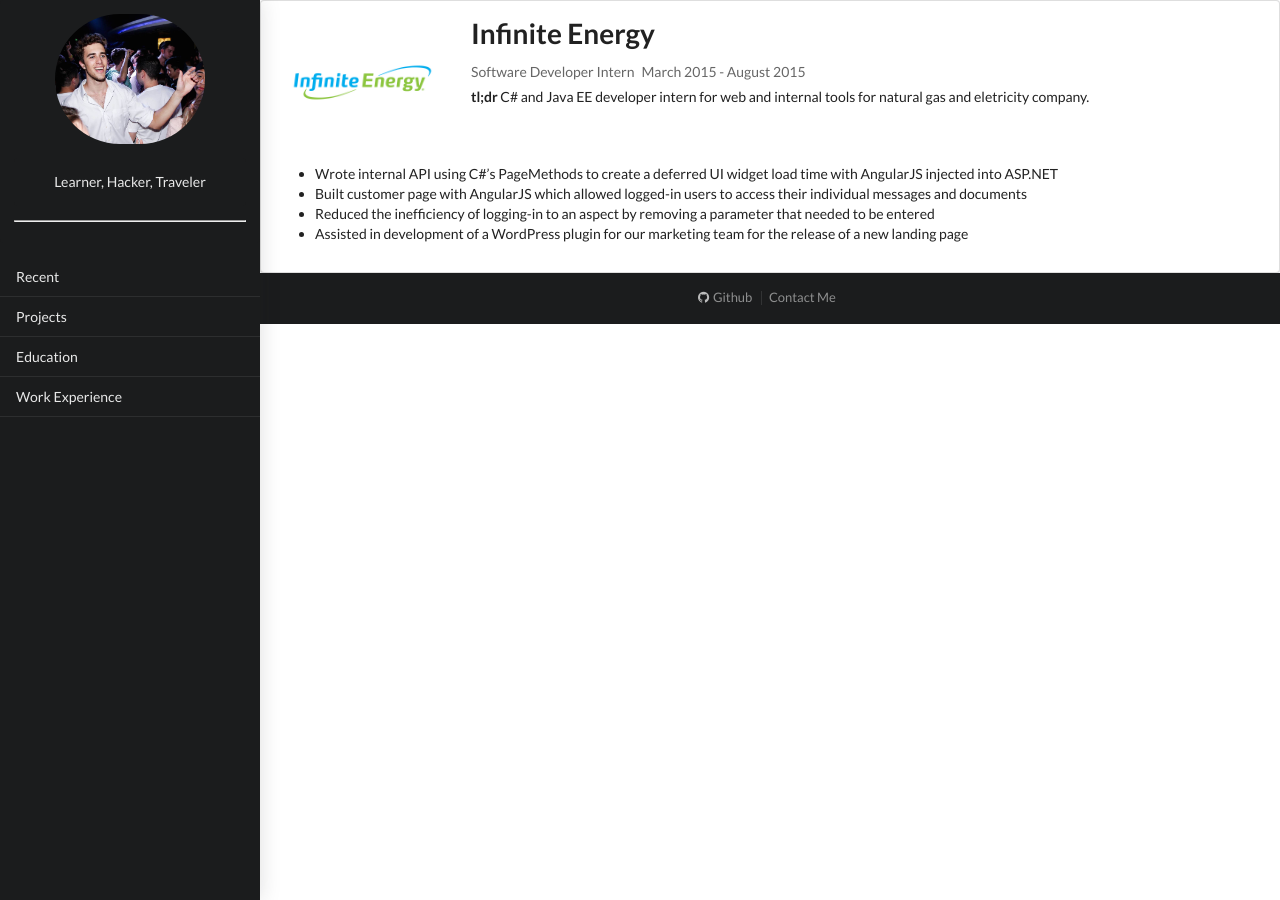
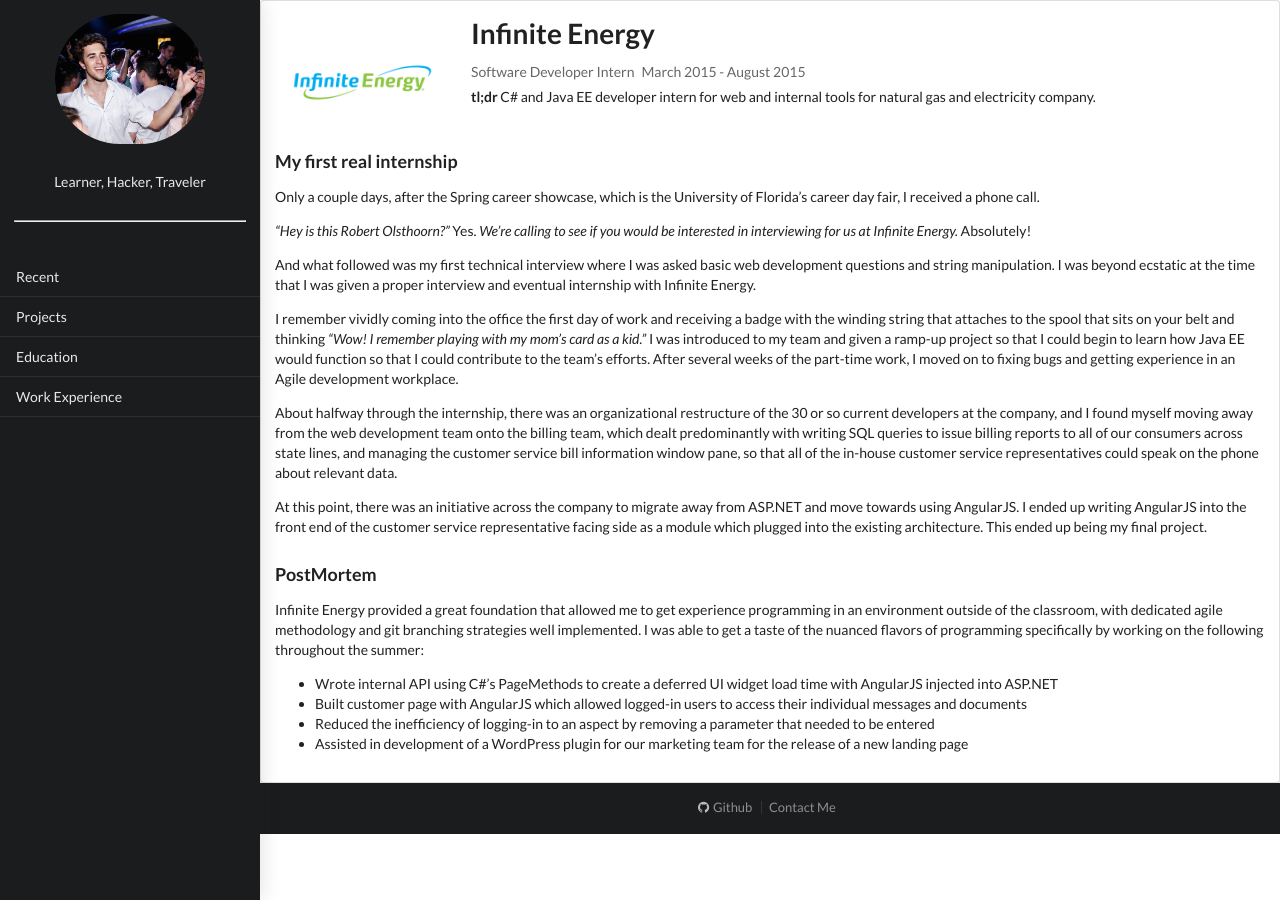
Before and after one commit to Rolstenhouse/personal_site, a Jekyll site: the page built from _work/infiniteEnergy.md, in a window 1280 px wide. Built offline with Jekyll 4.4.1, drawn with Linux system fonts in a browser that asks for light colours; nearby versions of some CDN libraries.

Commit message:
Infinite Energy write-up

```diff
--- a/_work/infiniteEnergy.md
+++ b/_work/infiniteEnergy.md
@@ -7,9 +7,25 @@
 image: infiniteEnergy.jpeg
 categories: ['software', 'recent']
 location: Gainesville, Florida
-brief: C# and Java EE developer intern for web and internal tools for natural gas and eletricity company.
+brief: C# and Java EE developer intern for web and internal tools for natural gas and electricity company.
 date: 2015-08-15 00:00:00
 ---
+### My first real internship
+Only a couple days, after the Spring career showcase, which is the University of Florida's career day fair, I received a phone call.
+
+*"Hey is this Robert Olsthoorn?"* Yes. *We're calling to see if you would be interested in interviewing for us at Infinite Energy.* Absolutely!
+
+And what followed was my first technical interview where I was asked basic web development questions and string manipulation. I was beyond ecstatic at the time that I was given a proper interview and eventual internship with Infinite Energy.
+
+I remember vividly coming into the office the first day of work and receiving a badge with the winding string that attaches to the spool that sits on your belt and thinking *"Wow! I remember playing with my mom's card as a kid."* I was introduced to my team and given a ramp-up project so that I could begin to learn how Java EE would function so that I could contribute to the team's efforts. After several weeks of the part-time work, I moved on to fixing bugs and getting experience in an Agile development workplace.
+
+About halfway through the internship, there was an organizational restructure of the 30 or so current developers at the company, and I found myself moving away from the web development team onto the billing team, which dealt predominantly with writing SQL queries to issue billing reports to all of our consumers across state lines, and managing the customer service bill information window pane, so that all of the in-house customer service representatives could speak on the phone about relevant data.
+
+At this point, there was an initiative across the company to migrate away from ASP.NET and move towards using AngularJS. I ended up writing AngularJS into the front end of the customer service representative facing side as a module which plugged into the existing architecture. This ended up being my final project.
+
+### PostMortem
+
+Infinite Energy provided a great foundation that allowed me to get experience programming in an environment outside of the classroom, with dedicated agile methodology and git branching strategies well implemented. I was able to get a taste of the nuanced flavors of programming specifically by working on the following throughout the summer:
 * Wrote internal API using C#'s PageMethods to create a deferred UI widget load time with AngularJS injected into ASP.NET
 * Built customer page with AngularJS which allowed logged-in users to access their individual messages and documents
 * Reduced the inefficiency of logging-in to an aspect by removing a parameter that needed to be entered
```
Also changed, not shown: _work/microsoft.md (+4 -0 lines), assets/images/microsoft.jpg (added), 7 other files.
